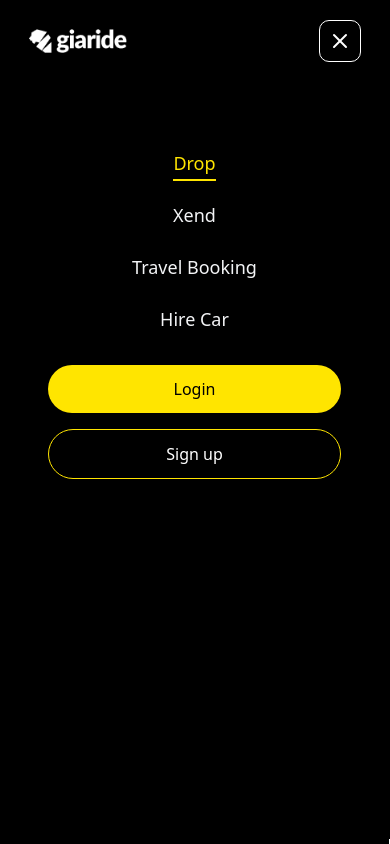
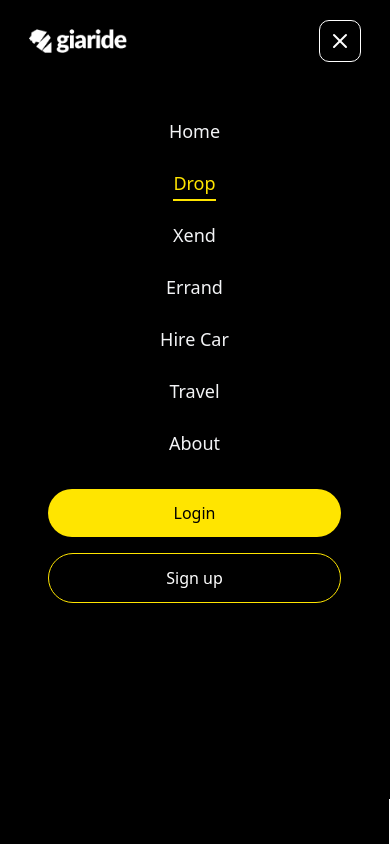
Before and after one commit to GiaRideLimited/giaride, a React (Vite) app: page /drop in a window 390 px wide. Both pictures are taken after a click on the button 339 px from the left and 41 px from the top of the page. Shown: the top 844 px of the page. Built offline with nearby package versions, Linux system fonts and the light colour scheme.

Commit message:
removed the unblurred images

```diff
--- a/src/components/Hero.jsx
+++ b/src/components/Hero.jsx
@@ -8,9 +8,9 @@ import appstore from '../assets/appstore.png';
 export default function Hero() {
   return (
     <section className="bg-black text-white pt-[30px] md:py-[70px] h-full">
-      <div className="max-w-[90%] md:max-w-[85%] mx-auto flex flex-col-reverse md:flex-row md:items-center md:justify-between gap-[50px]">
+      <div className="max-w-[90%] md:max-w-[85%] mx-auto flex flex-col-reverse md:flex-row md:items-center md:justify-between md:gap-[50px]">
         {/* Image with polygon border */}
-        <div className="md:w-[512px] my-[50px] md:mt-0">
+        <div className="md:w-[512px] my-[50px]">
           <div
             className="relative w-full overflow-hidden"
             style={{ clipPath: 'polygon(0 0, 100% 0, 100% 100%, 50% 100%, 0 80%)' }}
@@ -38,7 +38,7 @@ export default function Hero() {
 
           {/* QR Download box */}
           <div>
-            <div className="flex items-center space-x-4 my-[40px] md:hidden">
+            <div className="flex items-center space-x-4 my-[20px] md:hidden">
               <div className="flex-1">
                 <img
                   src={google_play}
--- a/src/components/HeroComponent.jsx
+++ b/src/components/HeroComponent.jsx
@@ -8,9 +8,9 @@ const HeroComponent = ({ heroComponentData }) => {
             {heroComponentData.map((item, index) => (
                 <section
                     key={index}
-                    className="bg-black text-white pt-[30px] md:py-[70px] h-full"
+                    className="bg-black text-white pt-[30px] pb-[50px] md:py-[70px] h-full"
                 >
-                    <div className=" max-w-[90%] md:max-w-[85%] mx-auto flex flex-col-reverse md:flex-row-reverse md:items-center md:justify-between gap-[50px]">
+                    <div className=" max-w-[90%] md:max-w-[85%] mx-auto flex flex-col-reverse md:flex-row-reverse md:items-center md:justify-between md:gap-[50px]">
                         {/* Image with polygon border */}
                         <div className="md:w-[512px]">
                             <div
@@ -37,7 +37,7 @@ const HeroComponent = ({ heroComponentData }) => {
 
                             {/* QR Download box */}
                             <div>
-                                <div className="flex items-center space-x-4 my-[40px] md:hidden">
+                                <div className="flex items-center space-x-4 my-[20px] md:hidden">
                                     <div className="flex-1">
                                         <img
                                             src={google_play}
--- a/src/components/KeyFeatures.jsx
+++ b/src/components/KeyFeatures.jsx
@@ -9,7 +9,7 @@ const KeyFeatures = ({ features, button_text }) => {
 
       <div className="mt-12 grid grid-cols-1 sm:grid-cols-2 lg:grid-cols-4 gap-8 ">
         {features.map((feature, index) => (
-          <div key={index} className="flex flex-col items-start  p-4">
+          <div key={index} className="flex flex-col items-center md:items-start text-center md:text-start p-4">
             <img
               src={feature.icon}
               alt={feature.alt}
--- a/src/components/Navbar.jsx
+++ b/src/components/Navbar.jsx
@@ -89,9 +89,9 @@ const Navbar = () => {
       {/* Mobile Menu Fullscreen Overlay */}
       {isMobileMenuOpen && (
         <div className="fixed inset-0 right-[1px] bg-black bg-opacity-95 z-40 overflow-y-auto mt-[85px]">
-          <div className="flex flex-col items-center justify-start mt-16 space-y-8 px-4">
+          <div className="flex flex-col items-center justify-start mt-8 space-y-8 px-4">
             <ul className="flex flex-col space-y-6 text-center">
-              {mobileNavItems.map(({ label, path }) => (
+              {navItems.map(({ label, path }) => (
                 <li key={path}>
                   <NavLink
                     to={path}
--- a/src/components/OurServices.jsx
+++ b/src/components/OurServices.jsx
@@ -19,7 +19,7 @@ const OurServices = () => {
 
                 {/* First service cards wrapper */}
                 <div className="flex flex-col gap-[24px] md:flex-1">
-                    <div className="bg-white p-[24px] rounded-[16px] border border-[#E0E0E0] tracking-tight">
+                    <div className="bg-white p-[16px] md:p-[24px] rounded-[16px] border border-[#E0E0E0] tracking-tight">
                         <div className="w-12 h-12 bg-[#FFE500] rounded-full flex items-center justify-center mb-4">
                             <FaCar className="text-black text-xl" />
                         </div>
@@ -33,7 +33,7 @@ const OurServices = () => {
                             Plan description and the benefit it gives goes here
                         </p>
                     </div>
-                    <div className="bg-white p-[24px] rounded-[16px] border border-[#E0E0E0] tracking-tight">
+                    <div className="bg-white p-[16px] md:p-[24px] rounded-[16px] border border-[#E0E0E0] tracking-tight">
                         <div className="w-12 h-12 bg-[#FFE500] rounded-full flex items-center justify-center mb-4">
                             <FaCar className="text-black text-xl" />
                         </div>
@@ -62,7 +62,7 @@ const OurServices = () => {
 
                 {/* Third placeholder */}
                 <div className="flex flex-col gap-[24px] md:flex-1">
-                    <div className="bg-white p-[24px] rounded-[16px] border border-[#E0E0E0] tracking-tight">
+                    <div className="bg-white p-[16px] md:p-[24px] rounded-[16px] border border-[#E0E0E0] tracking-tight">
                         <div className="w-12 h-12 bg-[#FFE500] rounded-full flex items-center justify-center mb-4">
                             <FaCar className="text-black text-xl" />
                         </div>
@@ -76,7 +76,7 @@ const OurServices = () => {
                             Plan description and the benefit it gives goes here
                         </p>
                     </div>
-                    <div className="bg-white p-[24px] rounded-[16px] border border-[#E0E0E0] tracking-tight">
+                    <div className="bg-white p-[16px] md:p-[24px] rounded-[16px] border border-[#E0E0E0] tracking-tight">
                         <div className="w-12 h-12 bg-[#FFE500] rounded-full flex items-center justify-center mb-4">
                             <FaCar className="text-black text-xl" />
                         </div>
```
